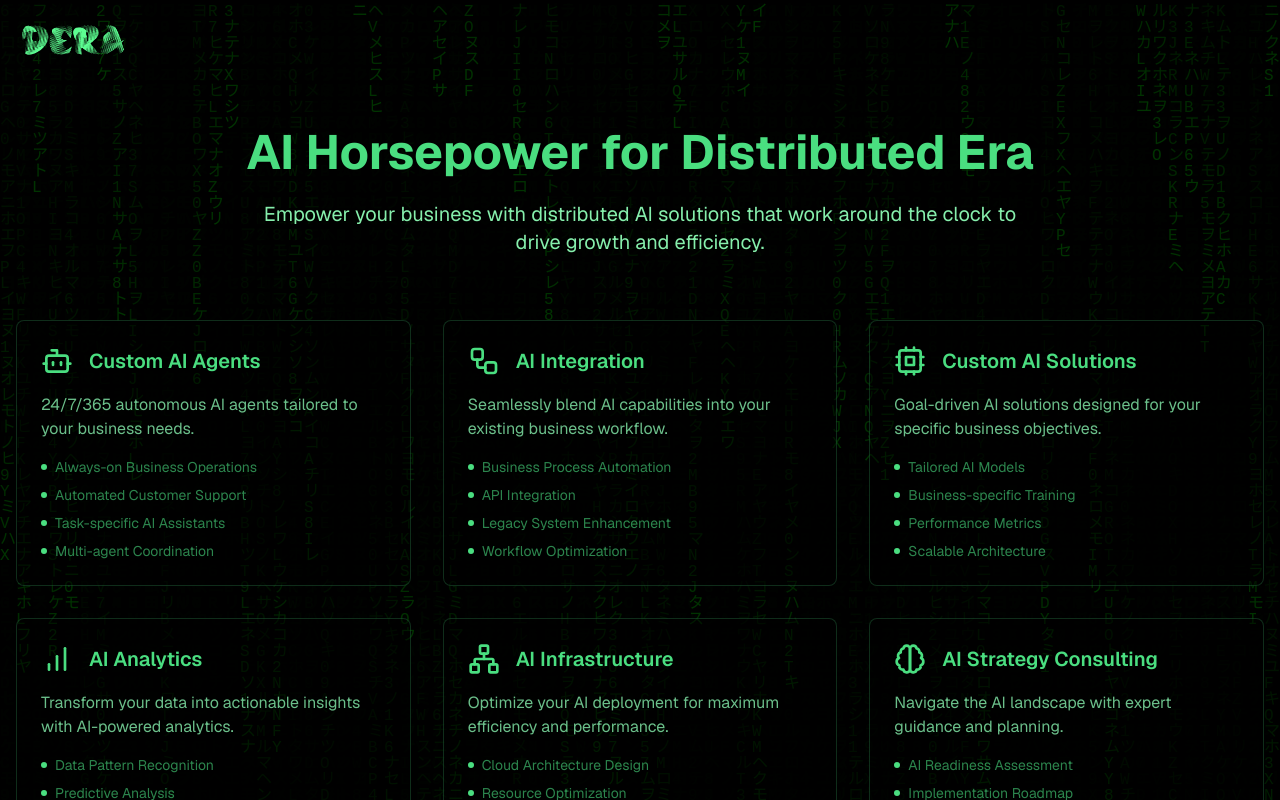
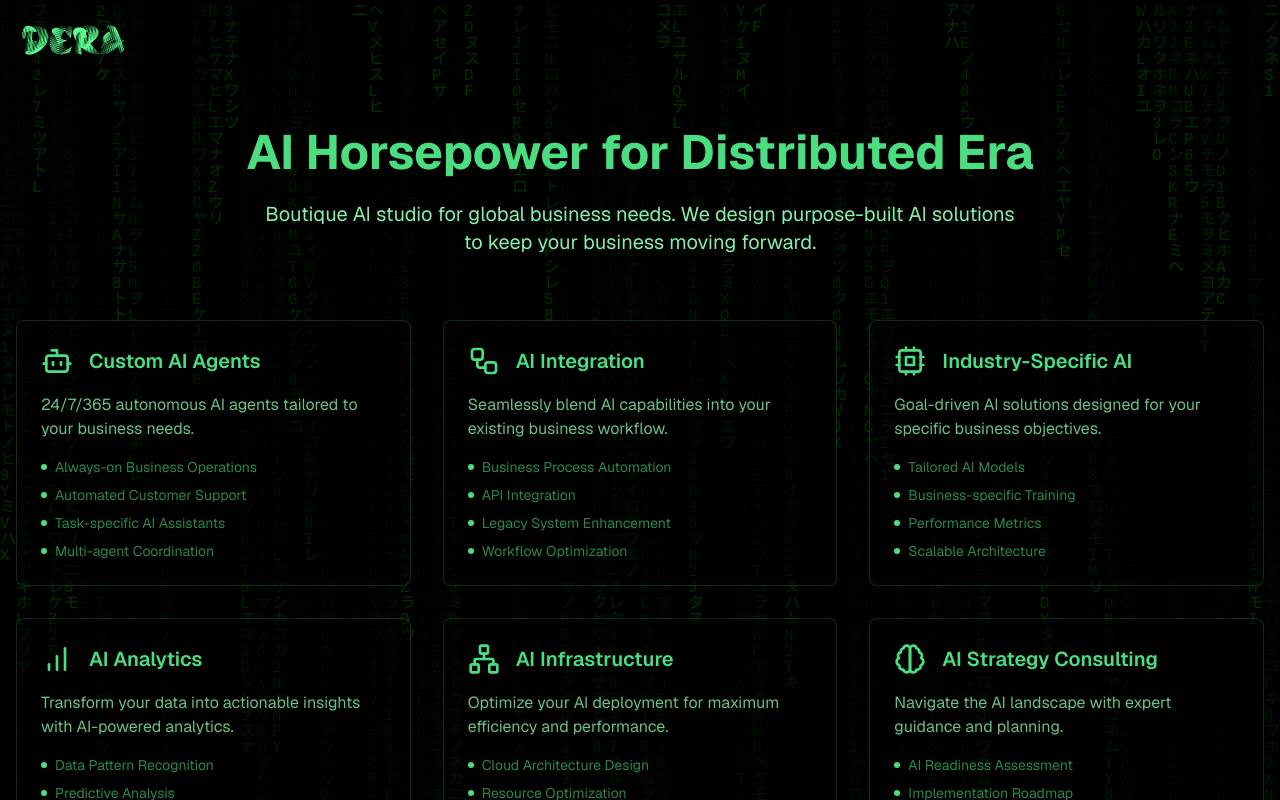
Before and after one commit to chikuma0/dera-next, a Next.js app: page /solutions in a window 1280 px wide. Shown: the top 800 px of the page. Built offline with nearby package versions, Linux system fonts and the light colour scheme.

Commit message:
Added Solution page

```diff
--- a/src/app/solutions/page.tsx
+++ b/src/app/solutions/page.tsx
@@ -29,7 +29,7 @@ const solutions = [
   },
   {
     icon: Cpu,
-    title: 'Custom AI Solutions',
+    title: 'Industry-Specific AI',
     description: 'Goal-driven AI solutions designed for your specific business objectives.',
     features: [
       'Tailored AI Models',
@@ -119,8 +119,8 @@ export default function SolutionsPage() {
               AI Horsepower for Distributed Era
             </h1>
             <p className="text-xl text-green-300 max-w-3xl mx-auto">
-              Empower your business with distributed AI solutions that work
-              around the clock to drive growth and efficiency.
+              Boutique AI studio for global business needs. We design purpose-built
+              AI solutions to keep your business moving forward.
             </p>
           </motion.div>
 
```
